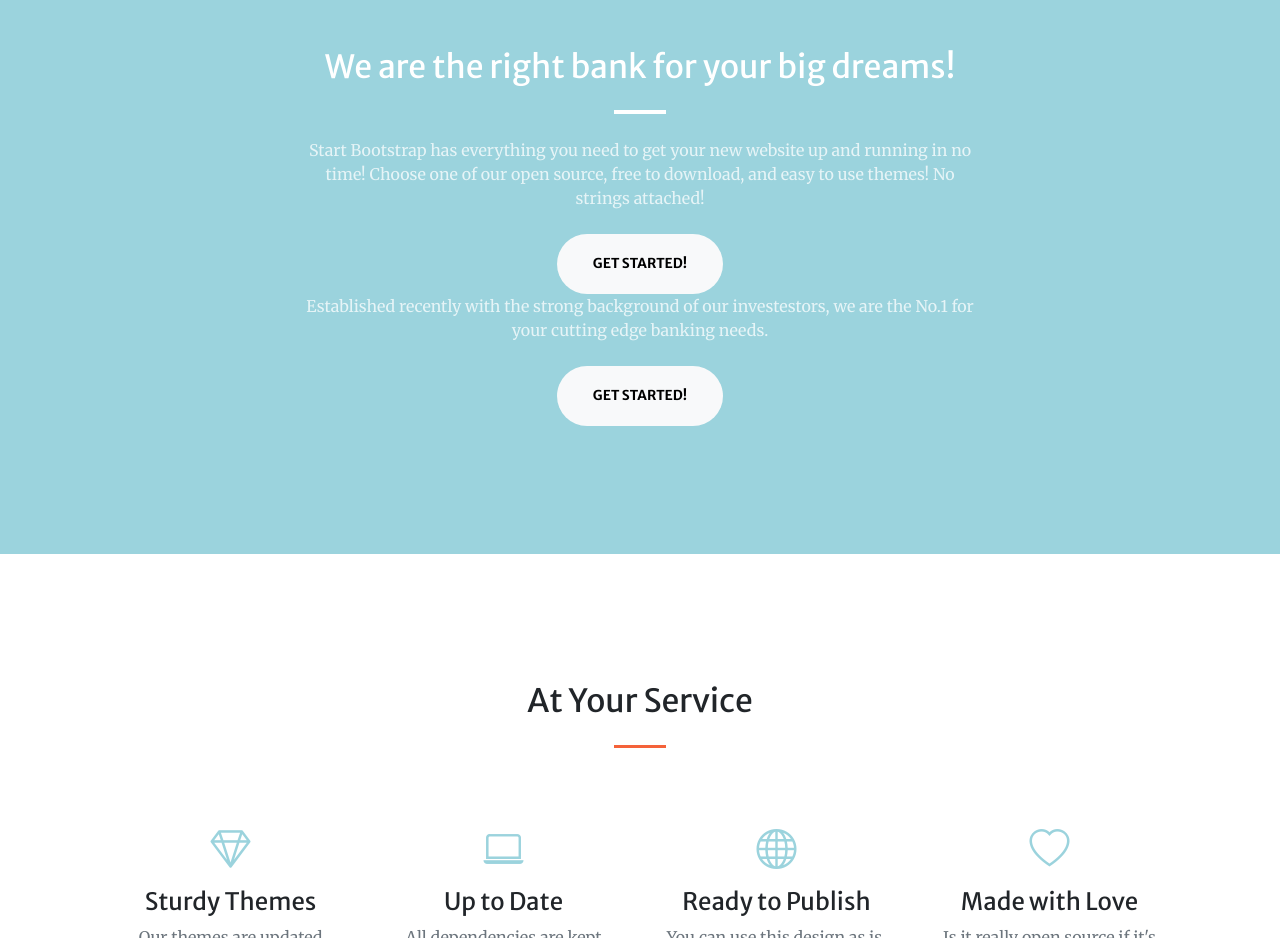
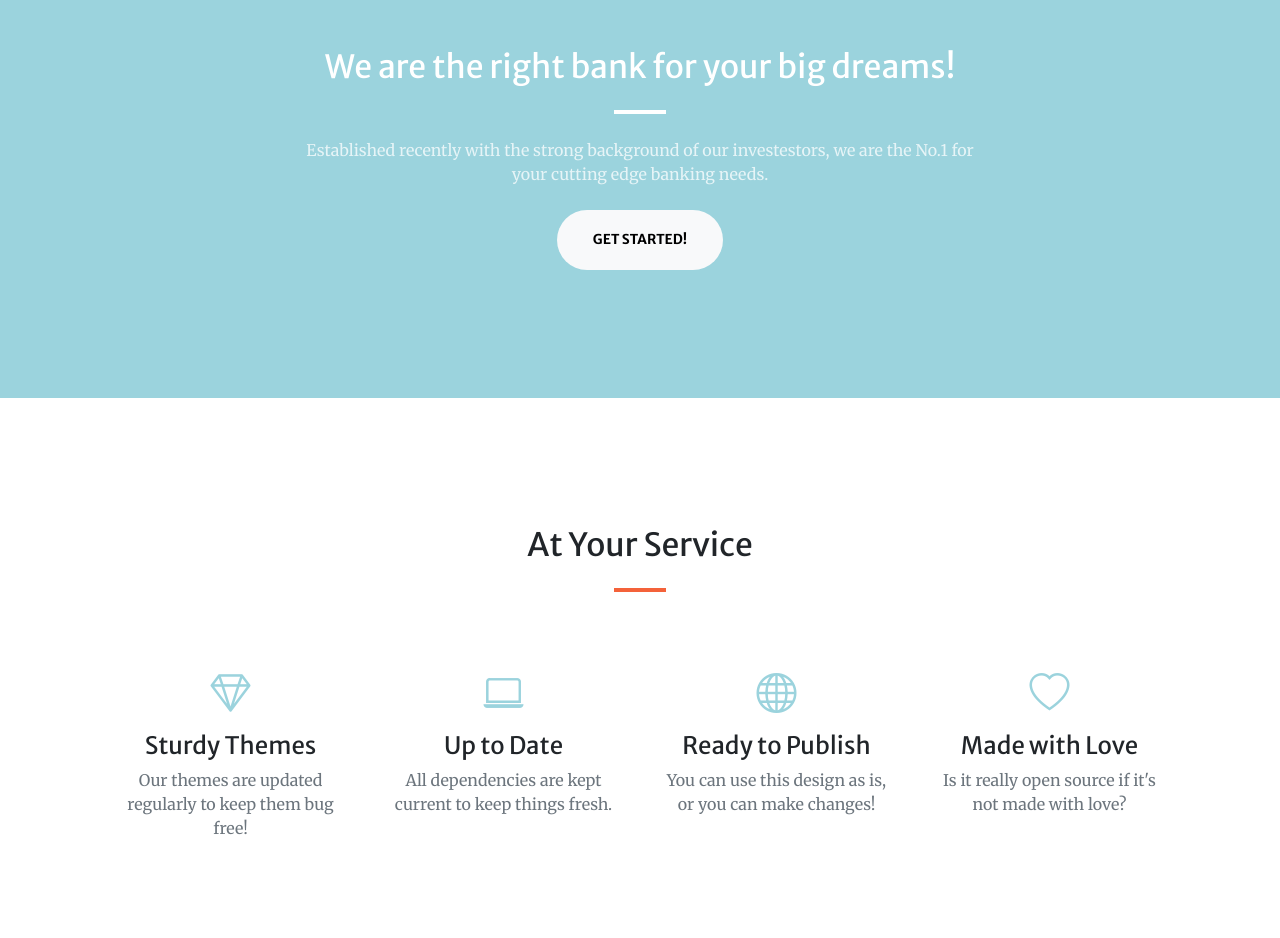
Before and after one commit to CptKay/DreamS, a plain HTML site: page index.html in a window 1280 px wide. Shown: the part 880-1818 px from the top of the page. Drawn offline with nearby package versions, Linux system fonts and the light colour scheme; some packages are replaced by stand-ins of ours; a script that the page names is missing.

Commit message:
demerged

```diff
--- a/index.html
+++ b/index.html
@@ -56,10 +56,8 @@
                     <div class="col-lg-8 text-center">
                         <h2 class="text-white mt-0">We are the right bank for your big dreams!</h2>
                         <hr class="divider divider-light" />
-                        <p class="text-white-75 mb-4">Start Bootstrap has everything you need to get your new website up and running in no time! Choose one of our open source, free to download, and easy to use themes! No strings attached!</p>
+                        <p class="text-white-75 mb-4">Established recently with the strong background of our investestors, we are the No.1 for your cutting edge banking needs.</p>
                         <a class="btn btn-light btn-xl" href="#pricing">Get Started!</a>
-                        <p class="text-white-75 mb-4">Established recently with the strong background of our investestors, we are the No.1 for your cutting edge banking needs.</p>
-                        <a class="btn btn-light btn-xl" href="#services">Get Started!</a>
                     </div>
                 </div>
             </div>
```
